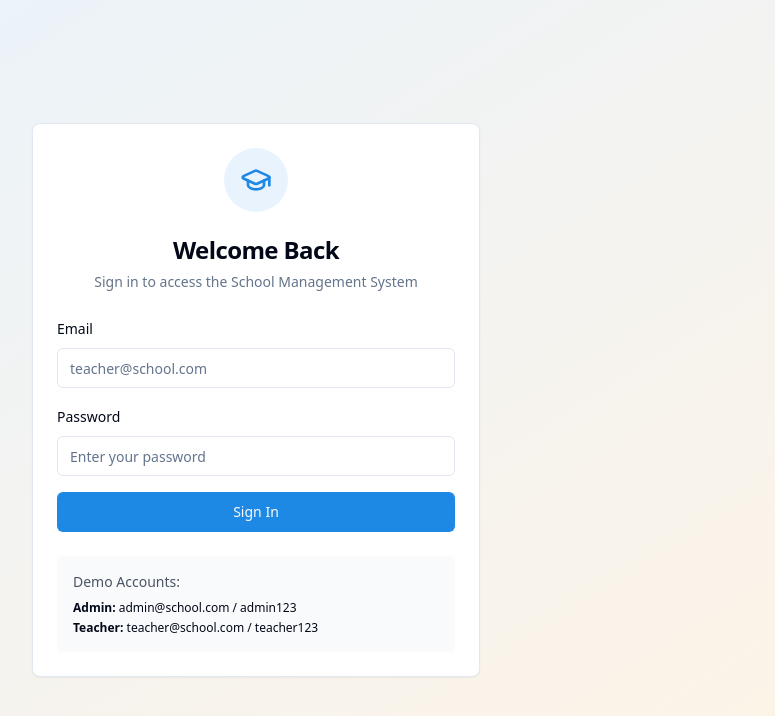
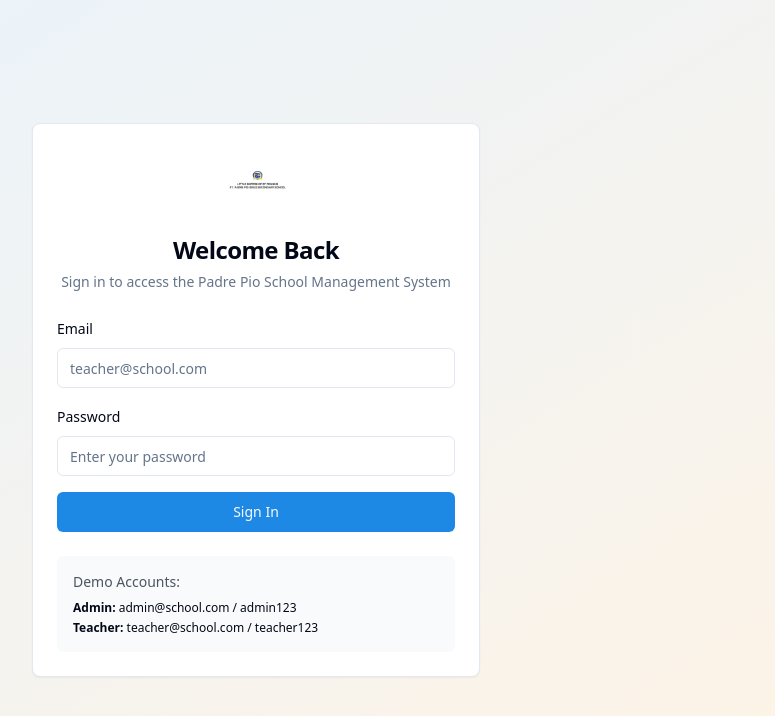
Before and after one commit to Felistus22/academic-insights-compass, a React (Vite) app: page / in a window 1280 px wide. Shown: the top 716 px of the page, without its empty margins (384-1159 px from the left). Built offline with nearby package versions, Linux system fonts and the light colour scheme; no server answers; the database is empty.

Commit message:
Fix: Update logo on login and dashboard
Replaced the graduation cap logo with the Padre Pio logo in the login page and dashboard.

```diff
--- a/src/components/Login.tsx
+++ b/src/components/Login.tsx
@@ -4,7 +4,7 @@ import { Button } from "@/components/ui/button";
 import { Input } from "@/components/ui/input";
 import { Label } from "@/components/ui/label";
 import { Card, CardContent, CardDescription, CardHeader, CardTitle } from "@/components/ui/card";
-import { GraduationCap } from "lucide-react";
+import { Image } from "@/components/ui/image";
 import { useSupabaseAppContext } from "@/contexts/SupabaseAppContext";
 
 const Login: React.FC = () => {
@@ -28,12 +28,16 @@ const Login: React.FC = () => {
     <div className="min-h-screen bg-gradient-to-br from-education-primary/10 to-education-accent/10 flex items-center justify-center p-4">
       <Card className="w-full max-w-md">
         <CardHeader className="text-center">
-          <div className="mx-auto mb-4 p-3 bg-education-primary/10 rounded-full w-16 h-16 flex items-center justify-center">
-            <GraduationCap className="h-8 w-8 text-education-primary" />
+          <div className="mx-auto mb-4 w-16 h-16 flex items-center justify-center">
+            <Image
+              src="/lovable-uploads/282111c6-2480-421b-b55c-9e7b89f6f4aa.png"
+              alt="Padre Pio School Logo"
+              className="w-16 h-16 object-contain"
+            />
           </div>
           <CardTitle className="text-2xl font-bold">Welcome Back</CardTitle>
           <CardDescription>
-            Sign in to access the School Management System
+            Sign in to access the Padre Pio School Management System
           </CardDescription>
         </CardHeader>
         <CardContent>
--- a/src/components/layout/DashboardLayout.tsx
+++ b/src/components/layout/DashboardLayout.tsx
@@ -31,7 +31,7 @@ const DashboardLayout: React.FC = () => {
       {/* Mobile Navigation */}
       <div className="lg:hidden">
         <div className="flex items-center justify-between p-4 bg-white shadow-sm">
-          <h1 className="text-xl font-semibold">School Management</h1>
+          <h1 className="text-xl font-semibold">Padre Pio School</h1>
           <Sheet open={isMobileMenuOpen} onOpenChange={setIsMobileMenuOpen}>
             <SheetTrigger asChild>
               <Button variant="outline" size="icon">
@@ -53,7 +53,7 @@ const DashboardLayout: React.FC = () => {
           <div className="flex flex-col flex-grow pt-5 pb-4 overflow-y-auto bg-white shadow-sm">
             <div className="flex items-center flex-shrink-0 px-4">
               <h1 className="text-xl font-semibold text-gray-900">
-                School Management
+                Padre Pio School
               </h1>
             </div>
             <div className="mt-8 flex-grow flex flex-col">
```
Also changed, not shown: public/lovable-uploads/282111c6-2480-421b-b55c-9e7b89f6f4aa.png (added).
